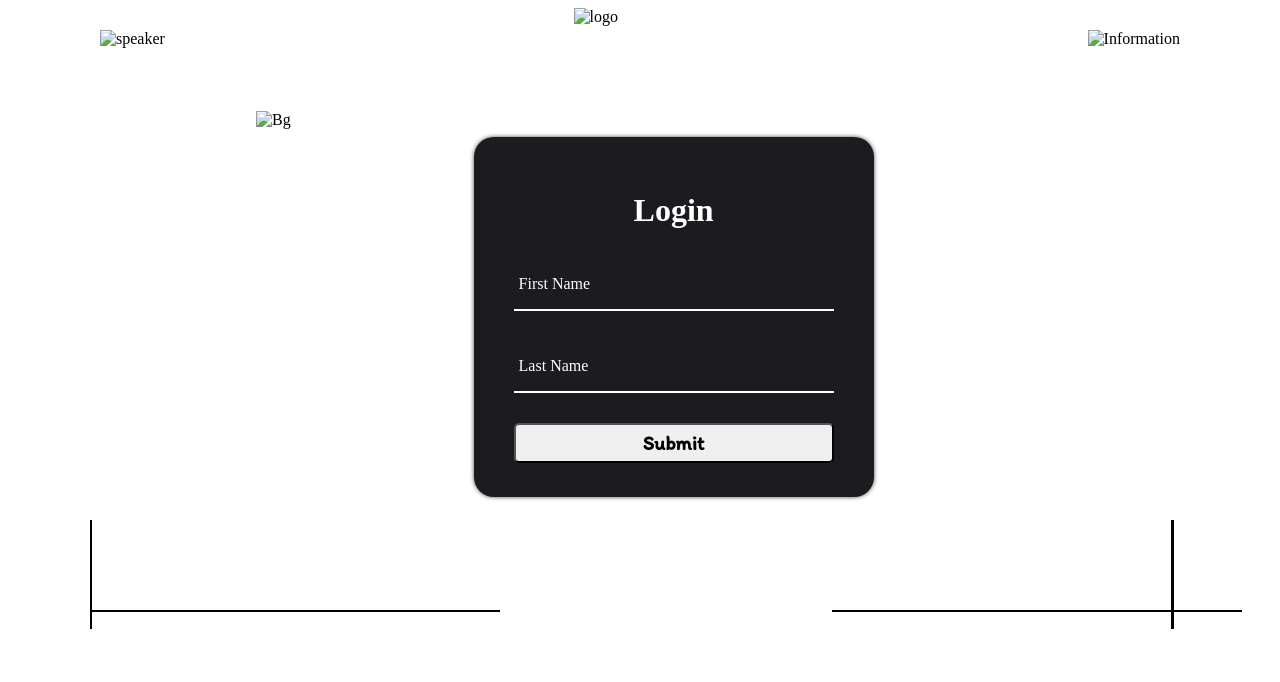
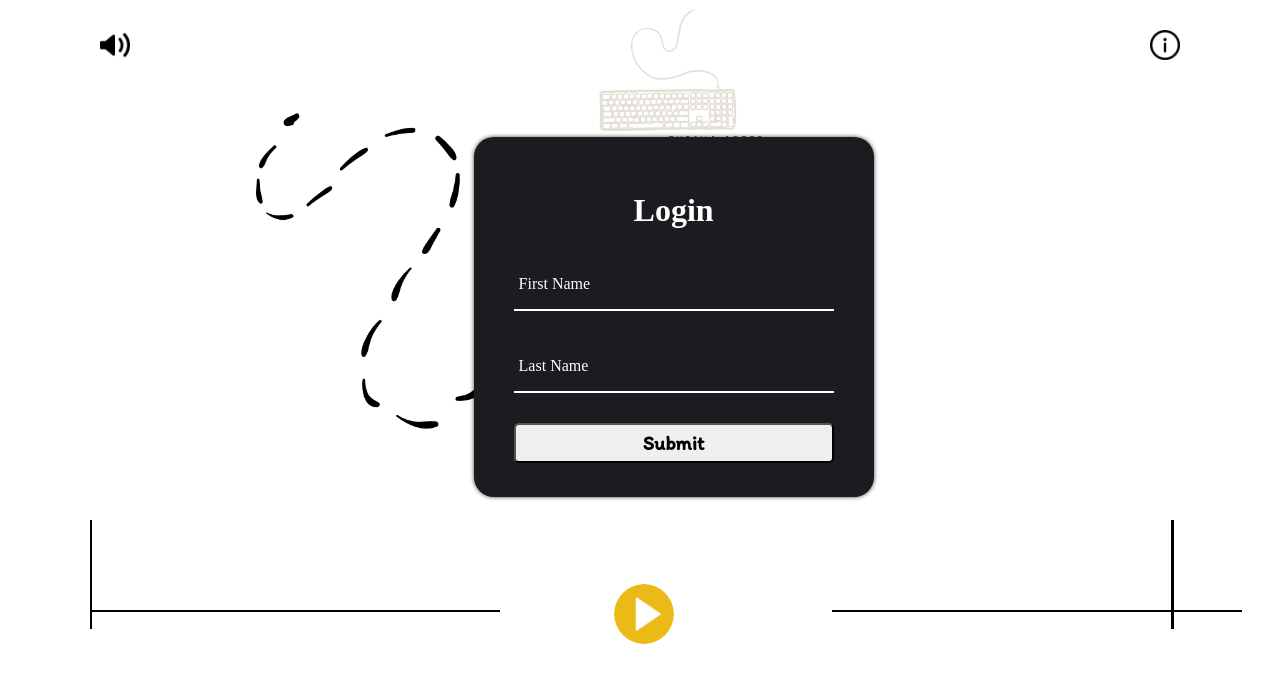
Before and after one commit to AditiV05/Game, a plain HTML site: page index.html in a window 1280 px wide. Drawn offline with Linux system fonts and the light colour scheme; the site is published under a folder, as on GitHub Pages, so addresses that start at the root find nothing.

Commit message:
Update index.html

```diff
--- a/index.html
+++ b/index.html
@@ -121,11 +121,8 @@
         .small-line {
             position: absolute;
             width: 410px;
-            /* Adjust the width of the line */
             height: 2px;
-            /* Adjust the height of the line */
             background-color: black;
-            /* Change the color of the line */
             margin-left: 7%;
             margin-top: 7%;
         }
@@ -133,22 +130,16 @@
         .vertical-line {
             position: absolute;
             width: 2px;
-            /* Adjust the width of the line */
             height: 109px;
-            /* Adjust the height of the line */
             background-color: black;
-            /* Change the color of the line */
             margin-left: 7%;
         }
 
         .small-line2{
             position: absolute;
             width: 410px;
-            /* Adjust the width of the line */
             height: 2px;
-            /* Adjust the height of the line */
             background-color: black;
-            /* Change the color of the line */
             margin-left: 65%;
             margin-top: 7%;
         }
@@ -156,11 +147,8 @@
         .vertical-line2{
             position: absolute;
             width: 3px;
-            /* Adjust the width of the line */
             height: 109px;
-            /* Adjust the height of the line */
             background-color: black;
-            /* Change the color of the line */
             margin-left: 91.5%;
         }
     </style>
@@ -169,9 +157,9 @@
 <body>
     <div class="section1">
         <div class="container">
-            <img src="/speaker.png" alt="speaker" />
-            <img src="/logo.png" alt="logo" id="absolute" />
-            <img src="/information.png" alt="Information" />
+            <img src="speaker.png" alt="speaker" />
+            <img src="logo.png" alt="logo" id="absolute" />
+            <img src="information.png" alt="Information" />
         </div>
     </div>
 
@@ -194,13 +182,13 @@
 
     <div class="background-images">
         <div>
-            <img src="/curved-arrow.png" alt="Bg" class="bg-image1" />
+            <img src="curved-arrow.png" alt="Bg" class="bg-image1" />
         </div>
     </div>
 
     <div>
         <div>
-            <img src="/play-button.png" alt="" class="play-btn" />
+            <img src="play-button.png" alt="" class="play-btn" />
         </div>
         <div class="small-line"></div>
         <div class="vertical-line"></div>
```
